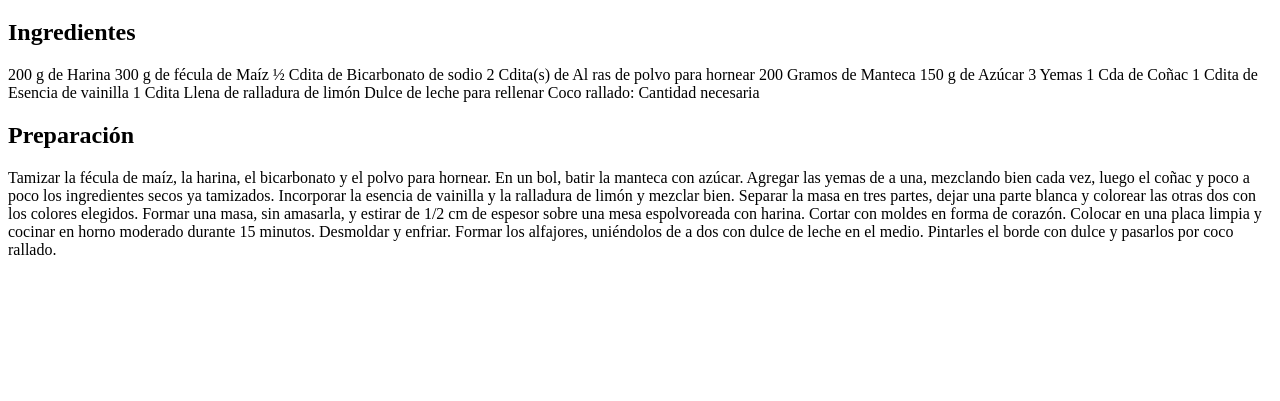
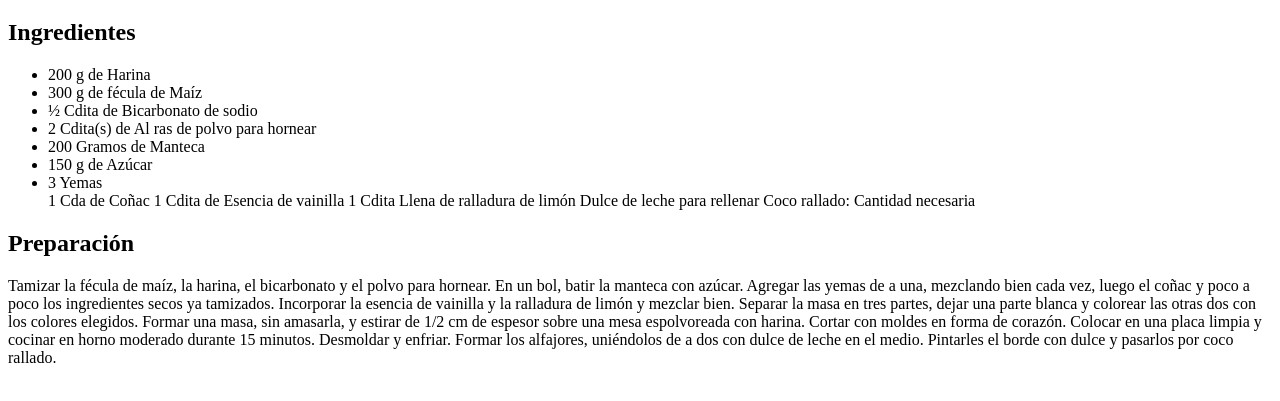
Before and after one commit to UCC-LabCompu2/ejercicios2022-aimaragomez, a plain HTML site: page Ejercicios-HTML/ej_listas.html in a window 1280 px wide. Shown: the part 61-462 px from the top of the page. Drawn offline with Linux system fonts and the light colour scheme.

Commit message:
se suben trabajos al repositorio

```diff
--- a/Ejercicios-HTML/ej_listas.html
+++ b/Ejercicios-HTML/ej_listas.html
@@ -10,20 +10,20 @@
 <h1>Alfajores de Maicena</h1>
 
 <h2>Ingredientes</h2>
-
-200 g de Harina
-300 g de fécula de Maíz
-½ Cdita de Bicarbonato de sodio
-2 Cdita(s) de Al ras de polvo para hornear
-200 Gramos de Manteca
-150 g de Azúcar
-3 Yemas
+<ul>
+    <li>200 g de Harina</li>
+    <li>300 g de fécula de Maíz</li>
+    <li>½ Cdita de Bicarbonato de sodio</li>
+    <li>2 Cdita(s) de Al ras de polvo para hornear</li>
+    <li>200 Gramos de Manteca</li>
+    <li>150 g de Azúcar</li>
+    <li> 3 Yemas</li>
 1 Cda de Coñac
 1 Cdita de Esencia de vainilla
 1 Cdita Llena de ralladura de limón
 Dulce de leche para rellenar
 Coco rallado: Cantidad necesaria
-
+</ul>
 <h2>Preparación</h2>
 Tamizar la fécula de maíz, la harina, el bicarbonato y el polvo para hornear.
 En un bol, batir la manteca con azúcar. Agregar las yemas de a una, mezclando bien cada vez, luego el coñac y poco a poco los ingredientes secos ya tamizados. Incorporar la esencia de vainilla y la ralladura de limón y mezclar bien.
--- /dev/null
+++ b/Ejercicios-HTML/project.css
@@ -0,0 +1,3 @@
+selector {
+    propiedad: valor;
+}
```
Also changed, not shown: Ejercicios-HTML/indexprueba.html (added, +16 -0 lines).
